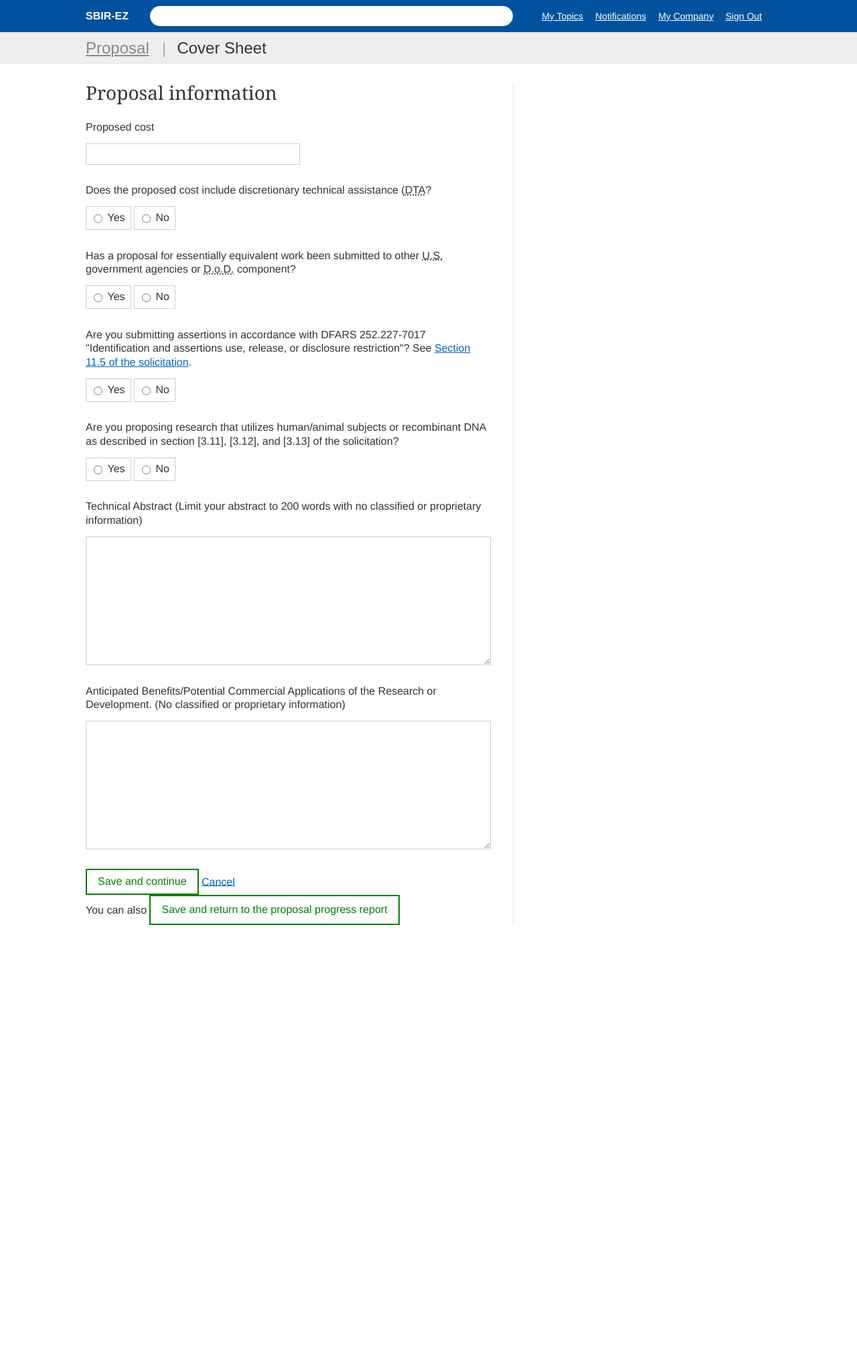
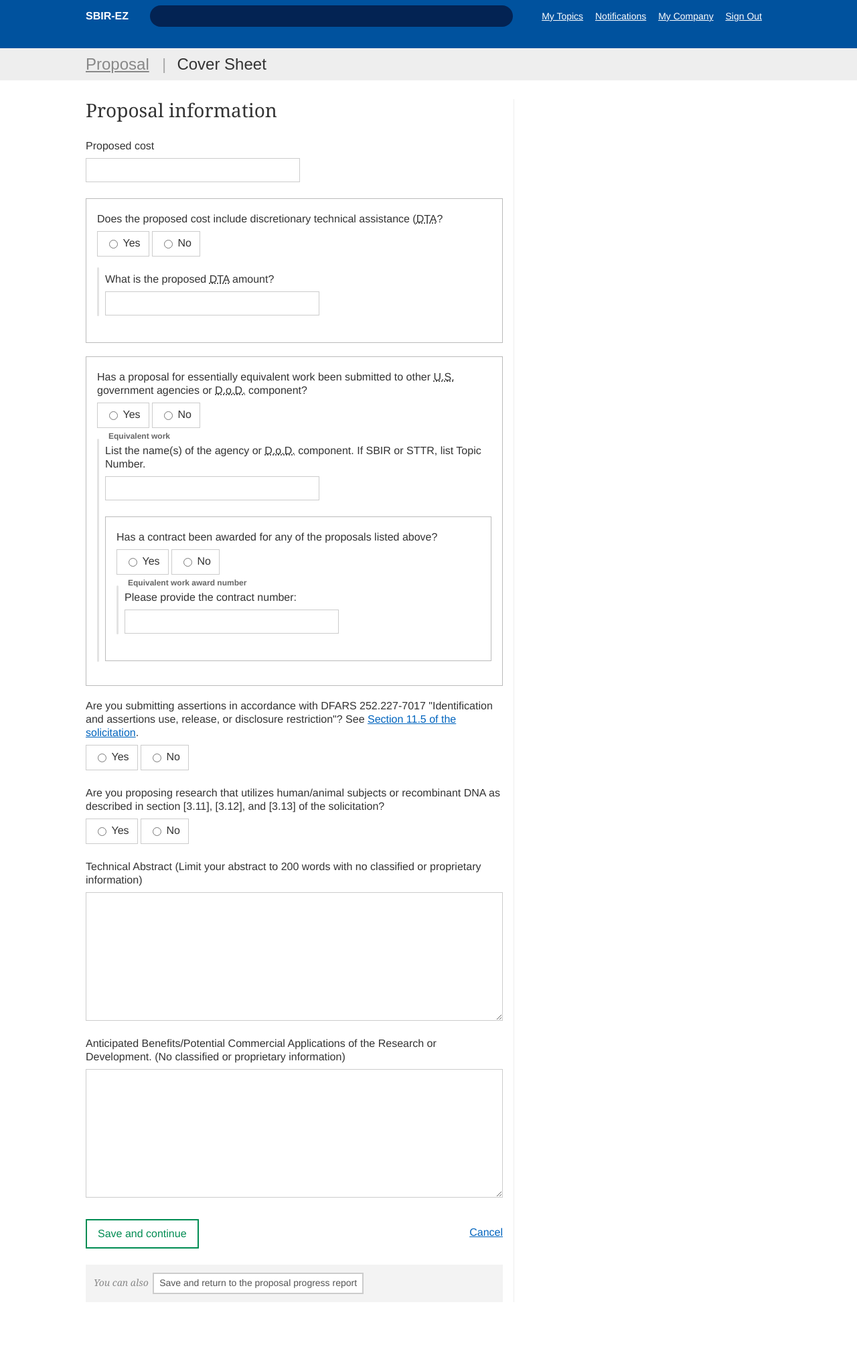
Before and after one commit to 18F/sbirez-prototype, a PHP site: page /proposal_cover_sheet_proposal_information.php in a window 1280 px wide. Shown: the whole page at 67% size. Before the commit the page ends 1381 px from the top, so only its background shows below. Run offline with PHP 8.4, Linux system fonts and the light colour scheme; some libraries are stand-ins or nearby versions.

Commit message:
More default styles

```diff
--- a/_includes/_footer.php
+++ b/_includes/_footer.php
@@ -1,2 +1,3 @@
 <script src="bower_components/jquery/dist/jquery.min.js"></script>
 <script src="bower_components/jquery-ui/jquery-ui.min.js"></script>
+<script src="javascripts/application.js"></script>
--- a/javascripts/application.js
+++ b/javascripts/application.js
@@ -1,64 +1,17 @@
-var SBIR = {
-  init: function(){
-    $('body').attr('role', 'application');
-    this.dialog = $('<div id="sbir-dialog" />');
-    this.dialog.dialog({
-      autoOpen: false,
-      minHeight: 100,
-      modal: true,
-      open: function(event, ui){
-        // Make the dialog draggable by its new title
-        dialog = $(this);
-        dialog.parent().draggable({
-          handle: 'section#preferences-index > ul',
-          cancel: ""
-        })
+$(document).ready(function(){
 
-        dialog.find('.cancel').click(function(){
-          dialog.dialog("close");
-          return false;
-        });
-
-        dialog.find('section#preferences-index > header h1').remove();
-        dialog.find('section#preferences-index ul li a').each(function(){
-          href = $(this).attr('href');
-          newHref = href + "?is_modal=true";
-          $(this).attr('href', newHref);
-        });
-      },
-      position: ['center','middle'],
-      resizable: false,
-      width: 'auto'
+  $('div.field.field-radio input[type=radio]')
+    .focus(function(){
+      $(this)
+        .parents('div.field.field-radio')
+        .addClass('is-focused');
+    })
+    .blur(function()){
+      $(this)
+        .parents('div.field.field-radio')
+        .removeClass('is-focused');
     });
 
-  },
+  $('.is-branch').hide();
 
-  openDialog: function(link){
-    url = $(link).attr('href');
-    // Need to add a param to any existing params of the URL when opening the dialog
-    var newAdditionalURL = "is_modal=true&"; // Adding this param for modals
-    var tempArray = url.split("?"); // Get url from href attr, split the base URL from any params in href.
-    var baseURL = tempArray[0];
-    var additionalURL = tempArray[1];
-    var temp = '';
-    if(additionalURL != undefined) {
-      var tempArray = additionalURL.split("&");
-      for ( var i in tempArray ){
-        if(tempArray[i].indexOf("rows") == -1){
-          newAdditionalURL += temp+tempArray[i];
-          temp = "&";
-        }
-      }
-    }
-    var finalURL = baseURL+"?"+newAdditionalURL;
-    console.log('Preferences.dialog.load(' + finalURL + ');');
-
-    Preferences.dialog.load(
-      finalURL,
-      function() {
-        Preferences.dialog.dialog('open');
-      }
-    );
-    return false;
-  }
-}
+});
--- a/proposal_cover_sheet_project_team_information.php
+++ b/proposal_cover_sheet_project_team_information.php
@@ -13,7 +13,7 @@
     </header>
     <main role="main">
       <div class="wrap">
-        <form action="proposal_progress_report.php">
+        <form action="proposal_cover_sheet_principal_investigator_information.php">
           <h1>Project team information</h1>
           <section class="fieldset fieldset-radio">
             <h1>Are teaming partners or subcontractors proposed?</h1>
@@ -34,7 +34,7 @@
             <h1>Will you be working with a&hellip;</h1>
             <div class="field field-checkbox">
               <label>
-                <input type="checkbox" name="working-with-a" id="working-with-a-university" value="university">
+                <input type="checkbox" name="working-with-a" id="working-with-a-university" value="university" checked>
                 <span class="label-text">University</span>
               </label>
             </div>
--- a/proposal_cover_sheet_proposal_information.php
+++ b/proposal_cover_sheet_proposal_information.php
@@ -13,7 +13,7 @@
     </header>
     <main role="main">
       <div class="wrap">
-        <form action="proposal_cover_sheet_proposal_information.php">
+        <form action="proposal_cover_sheet_project_team_information.php">
           <h1>Proposal information</h1>
           <div class="field field-text">
             <label>
@@ -21,6 +21,7 @@
               <input type="text" id="proposed-cost" />
             </label>
           </div>
+          <section class="fieldset">
             <section class="fieldset fieldset-radio">
               <h1>Does the proposed cost include discretionary technical assistance (<abbr title="discretionary technical assistance">DTA</abbr>?</h1>
               <div class="field field-radio">
@@ -35,6 +36,7 @@
                   <span class="label-text">No</span>
                 </label>
               </div>
+            </section>
             <section class="fieldset is-branch">
               <div class="field">
                 <span class="label-text">What is the proposed <abbr title="discretionary technical assistance">DTA</abbr> amount?</span>
@@ -42,6 +44,7 @@
               </div>
             </section>
           </section>
+          <section class="fieldset">
             <section class="fieldset fieldset-radio">
               <h1>Has a proposal for essentially equivalent work been submitted to other <abbr title="United States">U.S.</abbr> government agencies or <abbr title="Department of Defense">D.o.D.</abbr> component?</h1>
               <div class="field field-radio">
@@ -56,6 +59,7 @@
                   <span class="label-text">No</span>
                 </label>
               </div>
+            </section>
             <section class="fieldset is-branch">
               <h1>Equivalent work</h1>
               <div class="field field-text">
@@ -64,6 +68,7 @@
                   <input type="text" id="equivalent-work-agencies" name="equivalent-work-agencies">
                 </label>
               </div>
+              <section class="fieldset">
                 <section class="fieldset fieldset-radio">
                   <h1>Has a contract been awarded for any of the proposals listed above?</h1>
                   <div class="field field-radio">
@@ -78,6 +83,7 @@
                       <span class="label-text">No</span>
                     </label>
                   </div>
+                </section>
                 <section class="fieldset is-branch">
                   <h1>Equivalent work award number</h1>
                   <div class="field field-text">
@@ -88,8 +94,8 @@
                   </div>
                 </section>
               </section>
-            </section><!-- fieldset#equivalent-work-branch -->
-          </section><!-- fieldset#equivalent-work -->
+            </section>
+          </section>
           <section class="fieldset fieldset-radio">
             <h1>Are you submitting assertions in accordance with DFARS 252.227-7017 "Identification and assertions use, release, or disclosure restriction"? See <a href="#">Section 11.5 of the solicitation</a>.</h1>
             <div class="field field-radio">
--- a/proposal_progress_report.php
+++ b/proposal_progress_report.php
@@ -24,7 +24,7 @@
             </li>
             <li><a href="proposal_technical_volume.php">Technical volume</a></li>
             <li><a href="proposal_cost_volume.php">Cost volume</a></li>
-            <li><a href="#">Company commercialization report</a></li>
+            <li><a href="proposal_company_commercialization_report.php">Company commercialization report</a></li>
           </ol>
           <form action="proposal_cover_sheet_proposal_information.php">
             <button>Get started</button>
--- a/stylesheets/styles.css
+++ b/stylesheets/styles.css
@@ -1,6 +1,10 @@
 /* @override http://localhost:4000/stylesheets/styles.css */
 
 /* @override http://localhost:4000/stylesheets/styles.css */
+
+/* @override http://localhost:4000/stylesheets/styles.css */
+
+/* @group bootstrap */
 
 body{
 	font-family: helvetica neue, helvetica, sans-serif;
@@ -10,6 +14,7 @@ body{
 }
 
 a{ color: #0064be; }
+a:hover{ color: #003c72; text-decoration: none;}
 
 p {
 	line-height: 1.4em;
@@ -35,6 +40,10 @@ div.wrap::after{
 	clear: both;
 }
 
+
+
+/* @end */
+
 /* @group forms */
 
 label { display: block; }
@@ -43,10 +52,10 @@ input[type=text],
 input[type=search],
 textarea{
 	-webkit-appearance: none;
-	padding: 0.2em;
+	padding: 4px;
 	border: 1px solid #ccc;
-	line-height: 32px;
-	min-height: 32px;
+	line-height: 36px;
+	min-height: 36px;
 	min-width: 20em;
 	margin: 0;
 	font: inherit;
@@ -61,62 +70,189 @@ textarea{
 
 button {
 	background: none;
-	border: 2px solid green;
-	color: green;
+	border: 2px solid;
+	color: #008c52;
 	font: inherit;
-	padding: 0.6em 1em;
+	padding: 12px 16px;
 	margin: 0;
+	cursor: pointer;
+}
+
+button:hover {
+	background: #008c52;
+	border-color: #008c52;
+	color: white;
+}
+
+button:active {
+	color: #7aa79d;
+	background: #006e52;
+	border-color: #006e52;
 }
 
 form > h1 {
 	margin-top: 1em;
 	margin-bottom: 1em;
 	font-size: 28px;
+	line-height: 32px;
 	font-family: Georgia;
 }
 
-div.field.field-text,
-div.field.field-textarea,
+div.field,
+section.fieldset,
+section.fieldset.fieldset-radio{ margin-bottom: 24px; }
+
+section.fieldset{
+	border: 1px solid #bbb;
+	padding: 20px 16px 16px;
+	position: relative;
+	margin-bottom: 20px;
+}
+
+section.fieldset > h1{
+	position: absolute;
+	background: white;
+	margin: 0 0 -4px;
+	bottom: 100%;
+	left: 16px;
+	padding: 0 1px;
+	font-size: 12px;
+	line-height: 16px;
+	font-weight: 600;
+	color: #666;
+}
+
+section.fieldset div.field:last-of-type+section.fieldset{
+	margin-top: 24px;
+}
+
 section.fieldset.fieldset-radio{
-	margin-bottom: 1.8em;
+	padding: 0;
+	border: none;
+	margin: 00;
 }
 
 section.fieldset.fieldset-radio > h1,
+section.fieldset.fieldset-checkbox > h1,
 div.field span.label-text{
 	display: block;
-	line-height: 1.3em;
 	max-width: 40em;
-	margin-bottom: 0.8em;
+	margin: 0 0 8px;
+	padding: 0;
+	position: static;
+	font: inherit;
+	line-height: 20px;
+	color: inherit;
 }
 
-section.fieldset > h1{ display: none; }
+
+section.fieldset.fieldset-checkbox > h1{ display: none; }
 
 div.field.field-radio{ display: inline-block; }
 div.field.field-radio label{
 	display: inline-block;
-	padding: 6px 8px 6px 6px;
+	padding: 0 12px 4px 12px;
 	border: 1px solid #ccc;
+	min-height: 32px;
+	line-height: 32px;
 	vertical-align: middle;
 }
 
+div.field.field-radio.is-focused label{
+	background: yellow;
+}
+
+div.field.field-checkbox span.label-text,
 div.field.field-radio span.label-text,
 div.field.field-radio input{
 	display: inline;
 	vertical-align: middle;
 }
 
-section.fieldset.is-branch{
-	padding: 0.2em 0 0 0.7em;
-	border-left: 0.3em solid #ccc;
-	margin-top: 1.8em;
-	display: none;
+div.field.field-checkbox{
+	position: relative;
+	padding-left: 24px;
+	margin-bottom: 8px;
+}
+div.field.field-checkbox input{
+	font-size: 1em;
+	line-height: 1;
+	position: absolute;
+	left: 0;
+	top: 0;
 }
 
+div.field.field-checkbox+div.field.field-checkbox{ margin-top: 4px; }
+
+/* Need to fix this. Not all branches are sets of fields. */
+
+section.is-branch{
+	padding: 8px 0 0 12px;
+	position: relative;
+	margin-top: -8px;
+	border: none;
+}
+
+div.field.field-checkbox+section.fieldset.is-branch{
+	margin-top: 4px;
+	margin-left: 3px;
+	margin-bottom: 16px;
+}
+
+section.fieldset.is-branch::after{
+	position: absolute;
+	left: 0;
+	top: 0;
+	bottom: -1px;
+	width: 3px;
+	border-radius: 99em;
+	content: "";
+	background: #e3e3e3;
+}
+
+
 main form {
-	border-right: 3px solid #f3f3f3;
-	padding-right: 32px;
+	border-right: 1px solid #eee;
+	padding-right: 16px;
 	max-width: 640px;
 }
+
+main form footer{
+	margin-top: 32px;
+	position: relative;
+}
+
+main form footer a{
+	position: absolute;
+	right: 0;
+	top: 12px;
+}
+
+main form footer a:hover{ color: #333; }
+main form footer p{
+	clear: both;
+	font-family: Georgia;
+	font-style: italic;
+	color: #888;
+	background: #f3f3f3;
+	padding: 12px;
+	max-width: none;
+	margin-top: 24px;
+	font-size: 14px;
+}
+main form footer p button{
+	display: inline;
+	float: none;
+	padding: 4px 8px;
+	color: #555;
+	background: white;
+	border: 2px solid #ccc;
+	font-family: Helvetica;
+	font-style: normal;
+	margin-left: 0.2em;
+ }
+
+
 /* @end */
 
 /* @group header.banner */
@@ -175,6 +311,11 @@ header.banner form div.field input {
 	min-height: 24px;
 	padding-left: 20px;
 	width: 100%;
+	background: #032353;
+	color: #fff;
+}
+
+header.banner form div.field input:active {
 }
 
 @media screen and (min-width: 853.33px) {
@@ -263,7 +404,10 @@ article.topic nav button{
 }
 
 article.topic nav a:hover,
-article.topic nav button:hover{ color: #032353; }
+article.topic nav button:hover{
+	color: #032353;
+	text-decoration: none;
+}
 
 article.topic nav button.button-remove{ color: red; }
 article.topic nav button.button-remove:hover{ color: #ab1502; }
```
Also changed, not shown: proposal_cover_sheet_principal_investigator_information.php (+6 -6 lines), sign_in.php (added, +37 -0 lines), 1 other file. Lines whose indentation alone changed are shown as unchanged.
